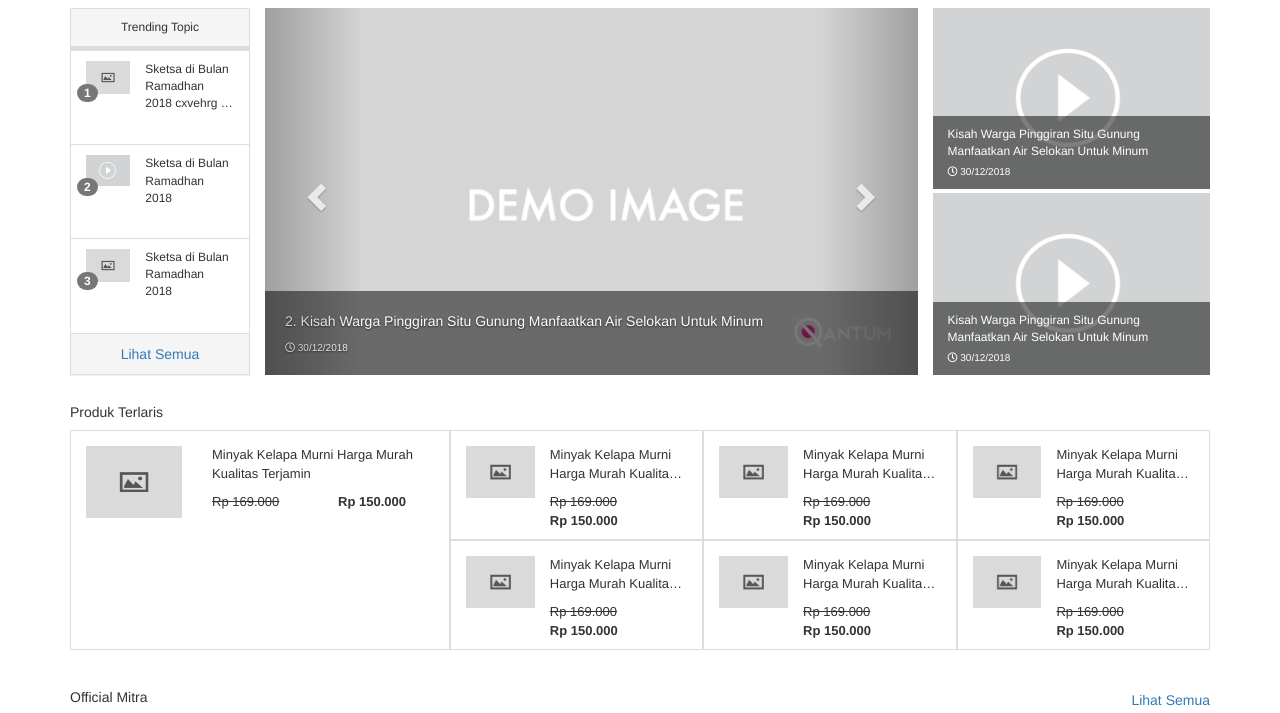
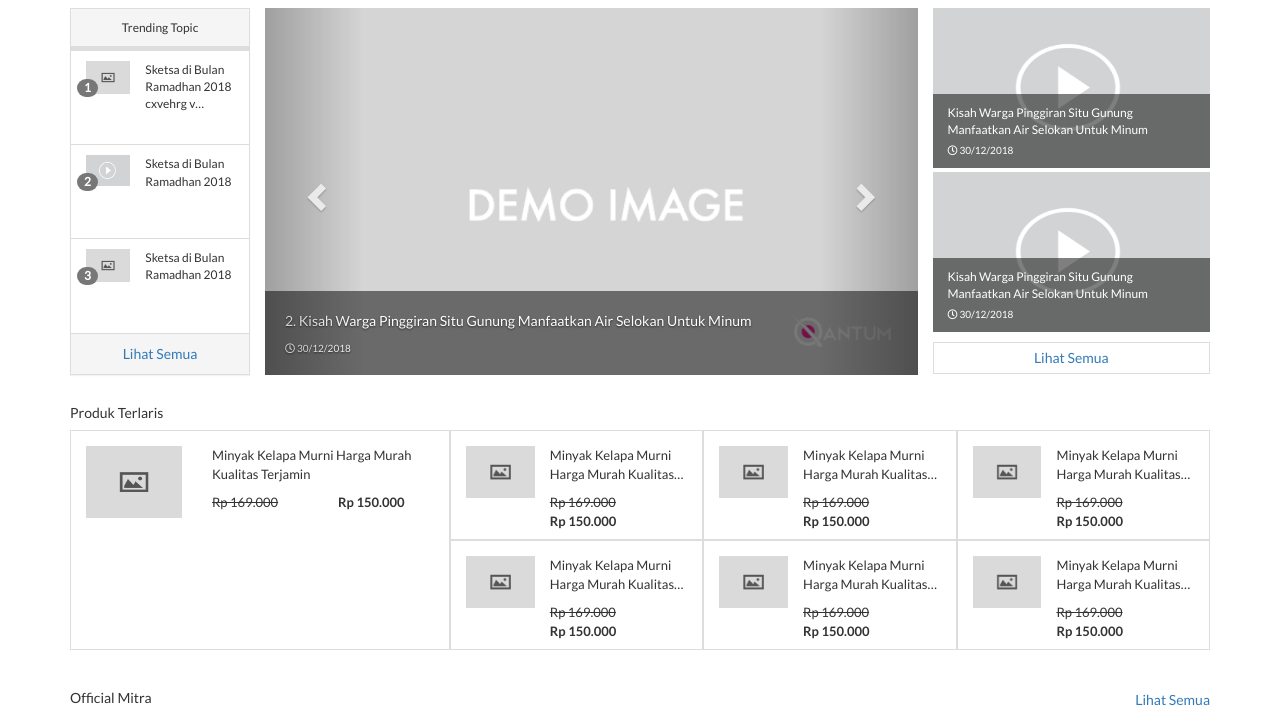
Before and after one commit to BagusASND/9pintuweb, a plain HTML site: page index.html in a window 1280 px wide. Shown: the part 129-842 px from the top of the page. Drawn offline with Linux system fonts and the light colour scheme.

Commit message:
add font lato to css

```diff
--- a/assets/css/components.css
+++ b/assets/css/components.css
@@ -1,5 +1,73 @@
 /*
 Tools*/
+
+/*Font*/
+@font-face {
+    font-family: Lato; src: url("../fonts/Lato/Lato-Regular.ttf");
+}
+@font-face {
+    font-family: LatoLightItalic; src: url("../fonts/Lato/Lato-LightItalic.ttf");
+}
+@font-face {
+    font-family: LatoLight; src: url("../fonts/Lato/Lato-Light.ttf");
+}
+@font-face {
+    font-family: LatoItalic; src: url("../fonts/Lato/Lato-Italic.ttf");
+}
+@font-face {
+    font-family: LatoHairlineItalic; src: url("../fonts/Lato/Lato-HairlineItalic.ttf");
+}
+@font-face {
+    font-family: LatoHairline; src: url("../fonts/Lato/Lato-Hairline.ttf");
+}
+@font-face {
+    font-family: LatoBoldItalic; src: url("../fonts/Lato/Lato-BoldItalic.ttf");
+}
+@font-face {
+    font-family: LatoBold; src: url("../fonts/Lato/Lato-Bold.ttf");
+}
+@font-face {
+    font-family: LatoBlackItalic; src: url("../fonts/Lato/Lato-BlackItalic.ttf");
+}
+@font-face {
+    font-family: LatoBlack; src: url("../fonts/Lato/Lato-Black.ttf");
+}
+
+/*Text*/
+
+.text-italic{
+    font-family: LatoItalic;
+}
+.text-strong{
+    font-family: LatoBold;
+}
+.text-strong-italic{
+    font-family: LatoBoldItalic;
+}
+.text-super-strong{
+    font-family: LatoBlack;
+}
+.text-super-strong-italic{
+    font-family: LatoBlackItalic;
+}
+.text-thin{
+    font-family: LatoLight;
+}
+.text-thin-italic{
+    font-family: LatoLightItalic;
+}
+.text-light{
+    font-family: LatoHairline;
+}
+.lato-light-italic{
+    font-family: LatoHairlineItalic ;
+}
+.text-sm{
+    font-size: 12px;
+}
+.text-xs{
+    font-size: 10px;
+}
 
 /*Padding*/
 .p-0{padding: 0px}
@@ -160,19 +228,12 @@ nav{
 .btn{
     border-radius: 0;
 }
+.btn-link{
+    width: 100%;
+    border: solid 1px #dddddd;
+    padding: 5px 0;
+}
 
-/*
-Text*/
-
-.text-strong{
-    font-weight: bold;
-}
-.text-sm{
-    font-size: 12px;
-}
-.text-xs{
-    font-size: 10px;
-}
 
 
 .card{
--- a/assets/css/pintu.css
+++ b/assets/css/pintu.css
@@ -1,3 +1,7 @@
+body{
+    font-family: Lato;
+}
+
 /*Header*/
 .v-head-middle{
     margin-top: 26px;
@@ -46,7 +50,7 @@
 .list-tt .list-group-item span.badge{
     position: absolute;
     z-index: 1;
-    top: 33px;
+    top: 28px;
     left: 6px;
 }
 .trending-title{
@@ -58,7 +62,7 @@
 }
 
 .v-thumb{
-    height: 181.9px;
+    height: 160px;
 }
 .v-thumb:first-child{
     margin-bottom: 4px;
@@ -423,10 +427,10 @@ footer .socmed-ic{
     .v-thumb {
         height: auto;
     }
-    .v-thumb:first-child{
+    .v-thumb.first{
         padding-right: 5px;
     }
-    .v-thumb:last-child{
+    .v-thumb.last{
         padding-left: 5px;
     }
     .carousel-caption.mobile{
--- a/index.html
+++ b/index.html
@@ -273,7 +273,7 @@
             </div>
             <div class="col-lg-3 col-md-3 top-r-section">
                 <div class="row">
-                    <div class="col-lg-12 col-md-12 col-sm-6 col-xs-6 v-thumb">
+                    <div class="col-lg-12 col-md-12 col-sm-6 col-xs-6 v-thumb first">
                         <div class="v-thumb-item">
                             <img src="img/video-thumbnail.png">
                             <div class="thumb-caption">
@@ -282,7 +282,7 @@
                             </div>
                         </div>
                     </div>
-                    <div class="col-lg-12 col-md-12 col-sm-6 col-xs-6 v-thumb">
+                    <div class="col-lg-12 col-md-12 col-sm-6 col-xs-6 v-thumb last">
                         <div class="v-thumb-item">
                             <img src="img/video-thumbnail.png">
                             <div class="thumb-caption">
@@ -290,6 +290,9 @@
                                 <p class="caption-date"><i class="far fa-clock"></i> 30/12/2018</p>
                             </div>
                         </div>
+                    </div>
+                    <div class="col-xs-12 mt-10">
+                        <button class="btn-link">Lihat Semua</button>
                     </div>
                 </div>
             </div>
```
Also changed, not shown: assets/fonts/Lato/Lato-Black.ttf (added), assets/fonts/Lato/Lato-BlackItalic.ttf (added), assets/fonts/Lato/Lato-Bold.ttf (added), assets/fonts/Lato/Lato-BoldItalic.ttf (added), assets/fonts/Lato/Lato-Hairline.ttf (added), assets/fonts/Lato/Lato-HairlineItalic.ttf (added), assets/fonts/Lato/Lato-Italic.ttf (added), assets/fonts/Lato/Lato-Light.ttf (added), assets/fonts/Lato/Lato-LightItalic.ttf (added), assets/fonts/Lato/Lato-Regular.ttf (added), assets/fonts/Lato/OFL.txt (added).
